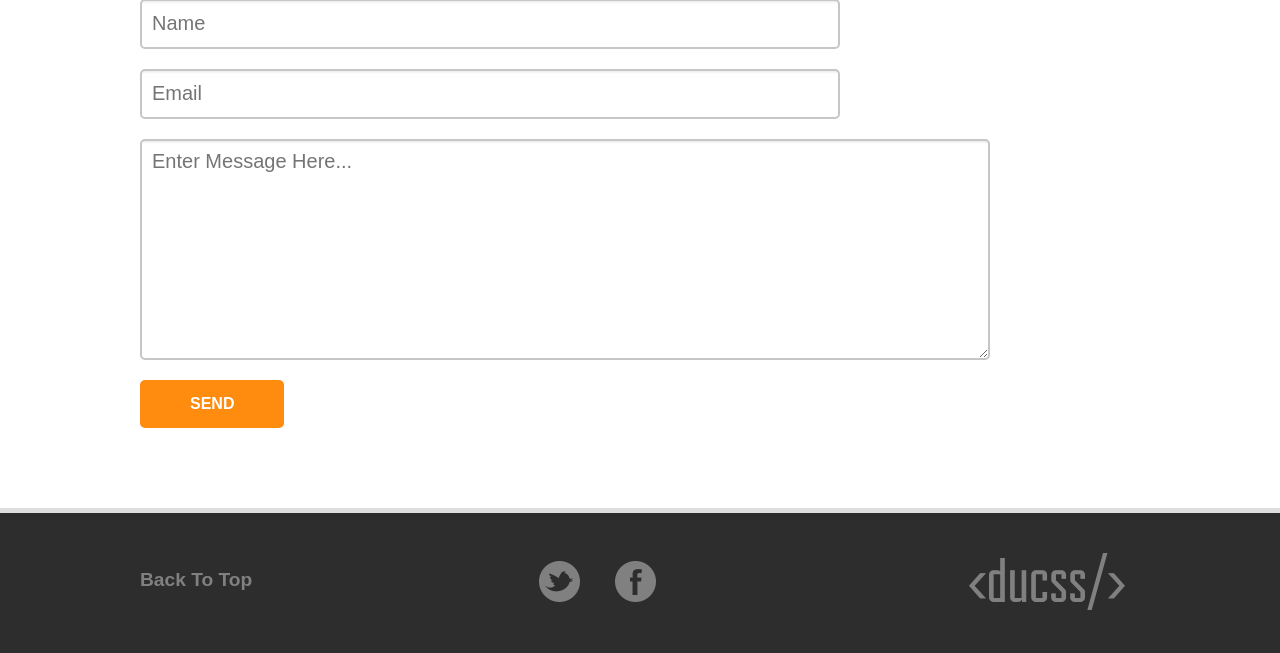
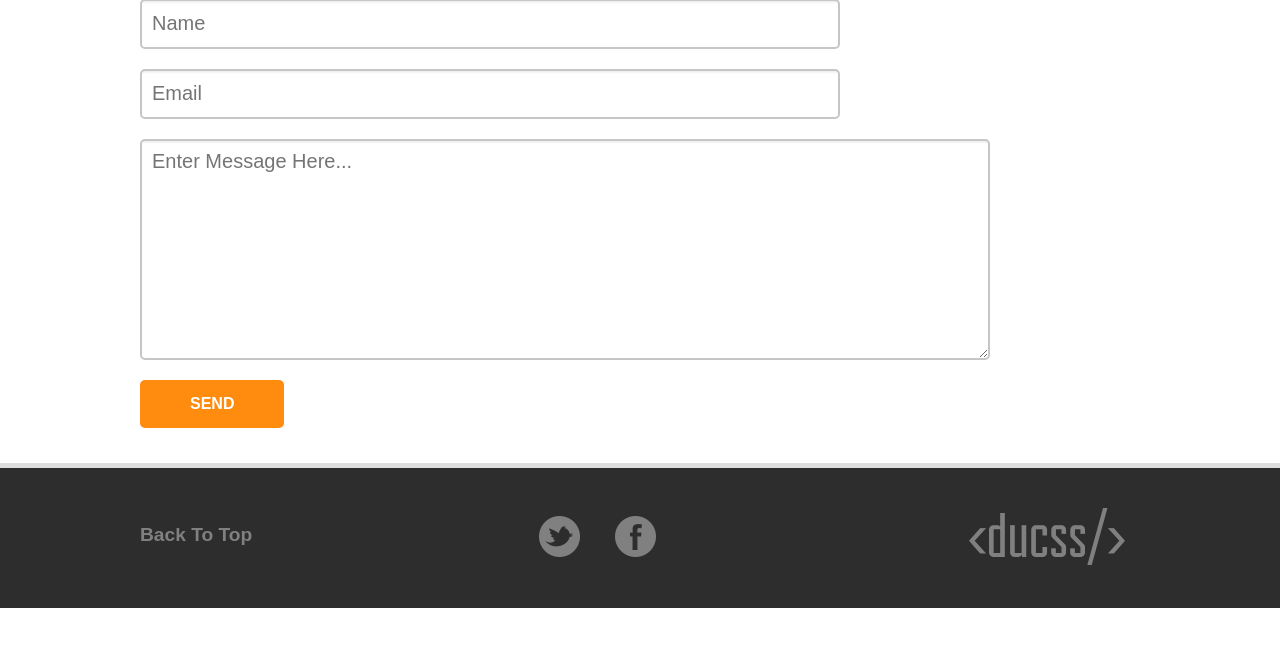
Before and after one commit to DUCSS/ducss-site-old, a Django app: page / in a window 1280 px wide. Shown: the part 1690-2343 px from the top of the page. After the commit the page ends 2298 px from the top, so only its background shows below. Run offline with Django 3.2, Linux system fonts and the light colour scheme; data that the repository does not hold is empty; parts of the project's set-up code (start-up, migrations or seed data) failed here and were passed over; some web fonts are replaced.

Commit message:
Made footer stick to bottom

```diff
--- a/project/static/base/css/main.css
+++ b/project/static/base/css/main.css
@@ -108,9 +108,18 @@ h3 {
 	color: #2d2d2d;
 }
 
+.container {
+   min-height:100%;
+   position:relative;
+}
+
 .wrapper {
 	width: 1000px;
 	margin: 0 auto;
+}
+
+#body.wrapper{
+	padding-bottom: 100px;
 }
 
 /* =================== Header =================== */
@@ -371,6 +380,9 @@ button:active {
 /* =================== Footer =================== */
 
 footer {
+	position: absolute;
+	bottom: 0;
+	width: 100%;
 	display: block;
 	padding-top: 40px;
 	height: 100px;
--- a/project/templates/base/base.html
+++ b/project/templates/base/base.html
@@ -12,6 +12,7 @@
         {% endblock %}
     </head>
     <body>
+        <div class="container">
             <header>
                 <div class="wrapper">
                     <a href="/"><img src="{{ STATIC_URL }}base/images/nav-logo.png" alt="DUCSS" id="logo" /></a>
@@ -26,7 +27,7 @@
                 </div>
             </header>
 
-        <div class="wrapper">
+            <div id="body" class="wrapper">
                 {% block body_html %}
                 {% endblock %}
             </div>
@@ -50,5 +51,6 @@
 
             {% block footer_javascript %}
             {% endblock %}
+        </div>
     </body>
 </html>
```
Lines whose indentation alone changed are shown as unchanged.
